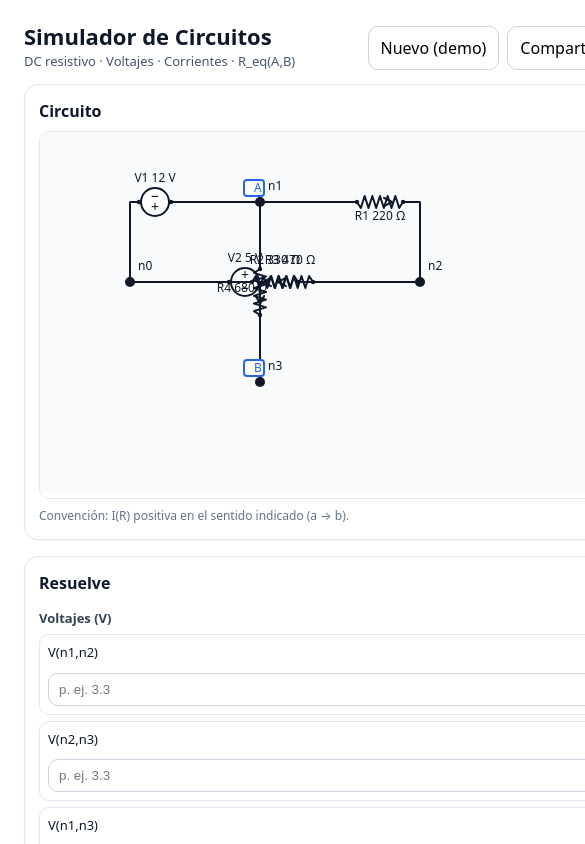
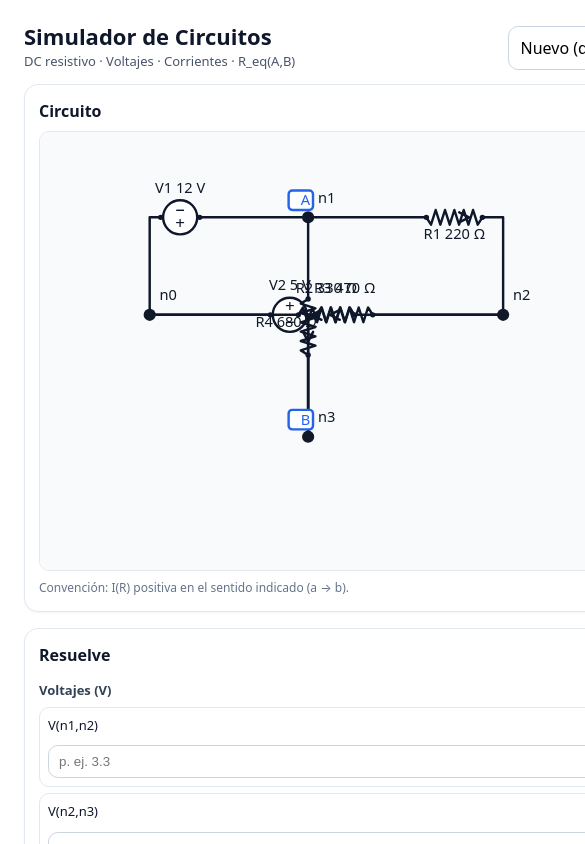
Before and after one commit to AngelPineiro-USC/circuits, a React (Vite) app: page / in a window 390 px wide. Shown: the top 844 px of the page, 585 px wide, since content can reach past the window. Built offline with nearby package versions, Linux system fonts and the light colour scheme.

Commit message:
fix(ui): prevent schematic label overlap on mobile via scroll + viewBox

```diff
--- a/src/App.css
+++ b/src/App.css
@@ -83,6 +83,13 @@ h3 {
   overflow: auto;
   border-radius: 10px;
   border: 1px solid #e2e8f0;
+}
+
+/* Keep schematic readable on mobile by avoiding aggressive downscaling */
+.svg svg {
+  min-width: 780px;
+  height: auto;
+  display: block;
 }
 
 .hint {
--- a/src/core/render/svg.ts
+++ b/src/core/render/svg.ts
@@ -289,7 +289,7 @@ export function renderCircuitSvg(circuit: Circuit, opts: RenderOptions = {}): st
   }
 
   return `\
-<svg width="${width}" height="${height}" viewBox="0 0 ${width} ${height}" xmlns="http://www.w3.org/2000/svg">\
+<svg viewBox="0 0 ${width} ${height}" xmlns="http://www.w3.org/2000/svg" preserveAspectRatio="xMinYMin meet">\
   <rect x="0" y="0" width="${width}" height="${height}" fill="#f8fafc" />\
   ${body}\
 </svg>`;
```
